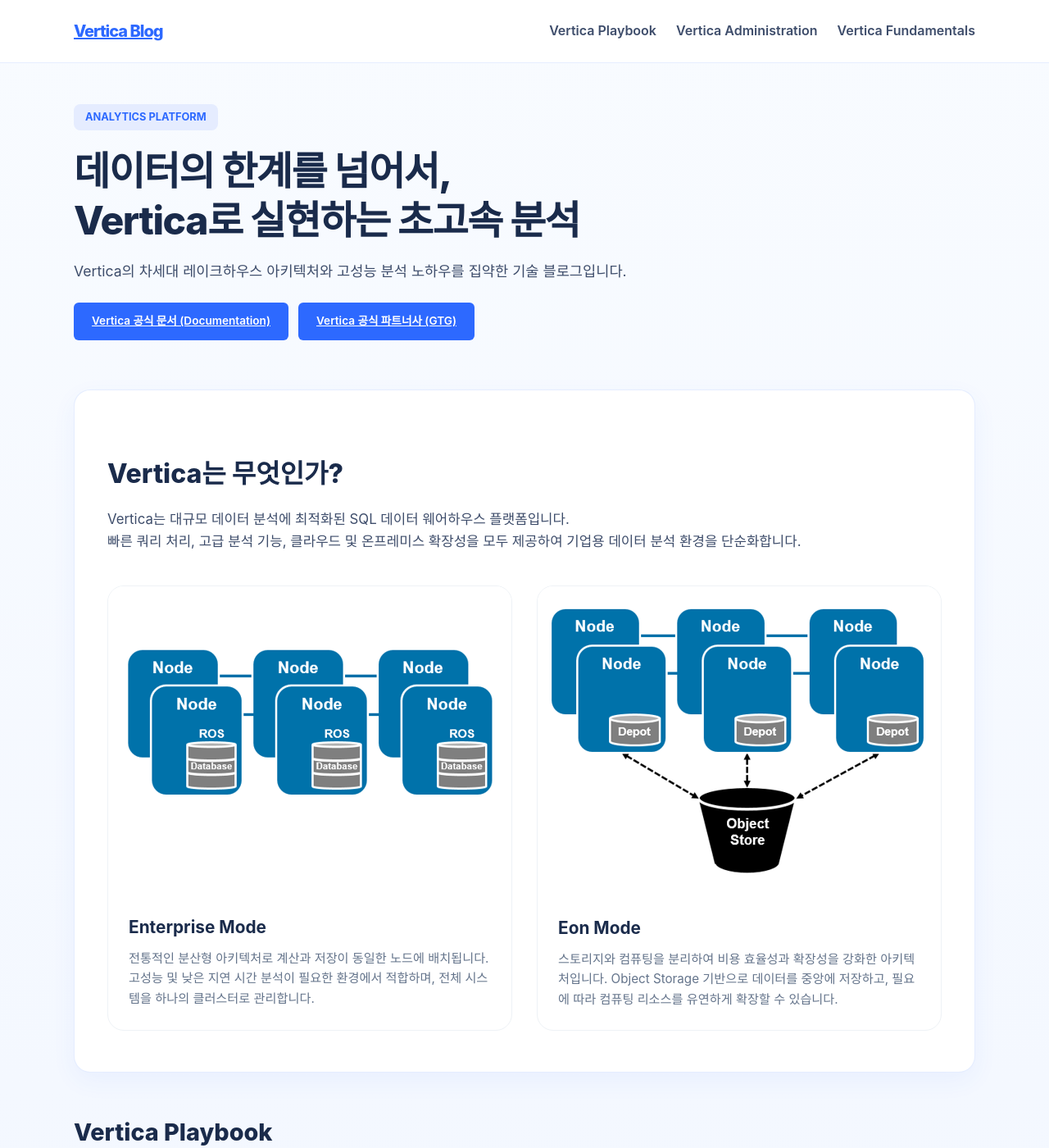
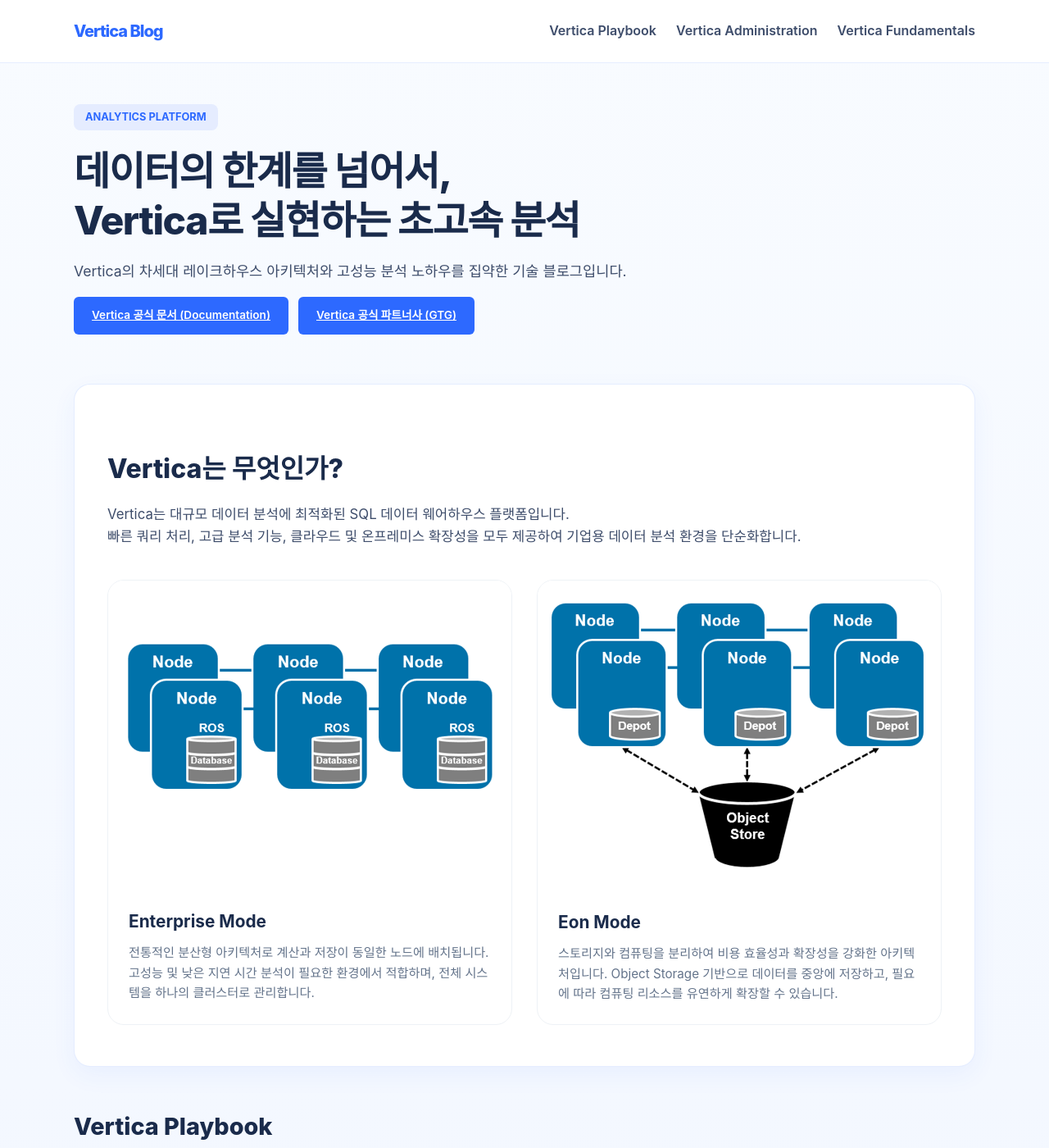
Before and after one commit to JIN0326/vertica_blog, a Jekyll site: the page built from index.md, in a window 1280 px wide and 1400 px high. Shown: the whole window at 82% size. Built offline with Jekyll 4.4.1, drawn with Linux system fonts in a browser that asks for light colours.

Commit message:
Update blog content and styling

```diff
--- a/assets/css/style.css
+++ b/assets/css/style.css
@@ -1,5 +1,5 @@
 /* ==========================================================================
-   1. 초기화 및 공용 변수 (이미지 톤에 맞춰 조정)
+   1. 초기화 및 공용 변수
    ========================================================================== */
 :root {
   --bg-gradient: linear-gradient(180deg, #f8fbff 0%, #f0f5ff 100%);
@@ -24,7 +24,7 @@
 .site-content {
   width: min(1100px, calc(100% - 40px));
   margin: 0 auto;
-  padding: 20px 0 80px; /* 상단 여백 축소 */
+  padding: 20px 0 80px;
 }
 
 .site-header {
@@ -38,7 +38,6 @@
   padding: 15px 0;
 }
 
-/* 헤더 내부 정렬 보완 */
 .header-inner {
   width: min(1100px, calc(100% - 40px));
   margin: 0 auto;
@@ -52,9 +51,9 @@
   font-weight: 800;
   color: var(--accent);
   letter-spacing: -0.05em;
+  text-decoration: none;
 }
 
-/* 내비게이션 메뉴 가로 정렬 및 스타일 */
 .site-nav {
   display: flex;
   align-items: center;
@@ -75,7 +74,6 @@
   color: var(--accent);
 }
 
-/* 드롭다운 스타일 보완 */
 .dropdown { position: relative; }
 .dropdown-content {
   display: none;
@@ -108,11 +106,11 @@
 }
 
 /* ==========================================================================
-   2. Hero Section (이미지처럼 좌측 정렬)
+   2. Hero Section
    ========================================================================== */
 .hero-container {
-  padding: 30px 0; /* 상하 여백 축소 */
-  text-align: left; /* 좌측 정렬 */
+  padding: 30px 0;
+  text-align: left;
 }
 
 .eyebrow {
@@ -121,25 +119,24 @@
   background: #e5ecff;
   color: var(--accent);
   border-radius: 8px;
-  font-size: 0.8rem; /* 폰트 크기 축소 */
+  font-size: 0.8rem;
   font-weight: 700;
   text-transform: uppercase;
-  margin-bottom: 20px; /* 하단 여백 축소 */
+  margin-bottom: 20px;
 }
 
 h1 {
-  font-size: clamp(1.8rem, 5vw, 3rem); /* 폰트 크기 축소 */
+  font-size: clamp(1.8rem, 5vw, 3rem);
   font-weight: 800;
   line-height: 1.25;
-  margin: 0 0 1rem; /* 하단 여백 축소 */
+  margin: 0 0 1rem;
   letter-spacing: -0.03em;
 }
 
 .hero-content p {
-  font-size: 1.1rem; /* 폰트 크기 축소 */
+  font-size: 1.1rem;
   color: var(--sub);
-  max-width: 800px;
-  margin-bottom: 24px; /* 하단 여백 축소 */
+  max-width: 800px;/* 하단 여백 축소 */
 }
 
 .link-container { display: flex; gap: 12px; flex-wrap: wrap; }
@@ -149,26 +146,26 @@
   color: white;
   border-radius: 6px;
   font-weight: 600;
-  font-size: 0.85rem; /* 폰트 크기 축소 */
+  font-size: 0.85rem;
   transition: 0.2s;
 }
 .link-container a:hover { background: var(--accent-dark); transform: translateY(-2px); }
 
 /* ==========================================================================
-   3. Summary Section (흰색 배경 카드)
+   3. Summary Section
    ========================================================================== */
 .summary-section {
-  padding: 50px 40px; /* 상하 여백 축소 */
+  padding: 50px 40px;
   background: #ffffff;
   border-radius: 20px;
   border: 1px solid var(--border-color);
   box-shadow: var(--shadow);
-  margin-top: 30px; /* 상단 여백 축소 */
+  margin-top: 30px;
 }
 
 .summary-header { text-align: left; margin-bottom: 40px; }
-.summary-header h2 { font-size: 2rem; font-weight: 800; margin-bottom: 16px; } /* 폰트 크기 및 여백 축소 */
-.summary-header p { font-size: 1.05rem; color: var(--sub); } /* 폰트 크기 축소 */
+.summary-header h2 { font-size: 2rem; font-weight: 800; margin-bottom: 16px; }
+.summary-header p { font-size: 1.05rem; color: var(--sub); }
 
 .architecture-grid {
   display: grid;
@@ -199,9 +196,9 @@
   border-radius: 0;
 }
 
-.mode-body { padding: 25px; text-align: left; } /* 여백 축소 */
-.mode-body h3 { font-size: 1.3rem; font-weight: 700; margin-bottom: 10px; } /* 폰트 크기 및 여백 축소 */
-.mode-body p { font-size: 0.95rem; color: var(--muted); margin: 0; line-height: 1.6; } /* 폰트 크기 및 줄간격 축소 */
+.mode-body { padding: 25px; text-align: left; }
+.mode-body h3 { font-size: 1.3rem; font-weight: 700; margin-bottom: 10px; }
+.mode-body p { font-size: 0.95rem; color: var(--muted); margin: 0; line-height: 1.6; }
 
 /* ==========================================================================
    4. 일반 카드 섹션 (Playbook 등)
@@ -236,9 +233,9 @@
   transition: 0.2s;
 }
 .card:hover { transform: translateY(-5px); border-color: var(--accent); }
-.card h3 { font-size: 1.1rem; margin-bottom: 8px; } /* 폰트 크기 및 여백 축소 */
-.card p { font-size: 0.9rem; color: var(--muted); margin-bottom: 12px; } /* 폰트 크기 및 여백 축소 */
-.card a { color: var(--accent); font-weight: 700; font-size: 0.85rem; } /* 폰트 크기 축소 */
+.card h3 { font-size: 1.1rem; margin-bottom: 8px; }
+.card p { font-size: 0.9rem; color: var(--muted); margin-bottom: 12px; }
+.card a { color: var(--accent); font-weight: 700; font-size: 0.85rem; }
 
 /* ==========================================================================
    5. 반응형
@@ -249,8 +246,7 @@
   .architecture-grid { grid-template-columns: 1fr; }
 }
 
-/* 앵커 링크 스크롤 오프셋 */
 section[id],
 article[id] {
-  scroll-margin-top: 80px; /* 고정 헤더의 높이만큼 조정 */
+  scroll-margin-top: 80px;
 }
```
